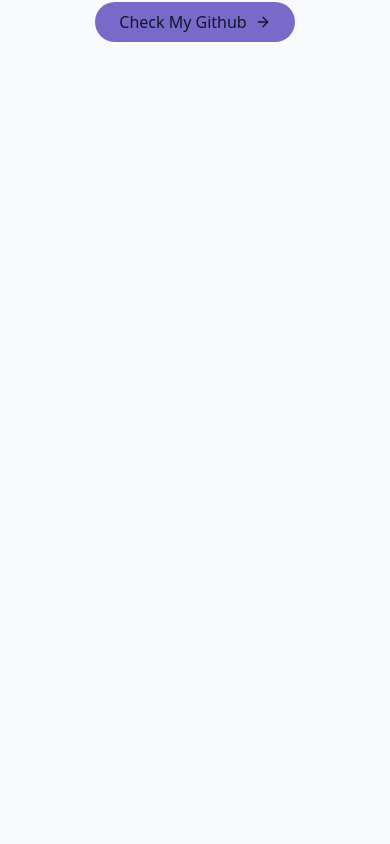
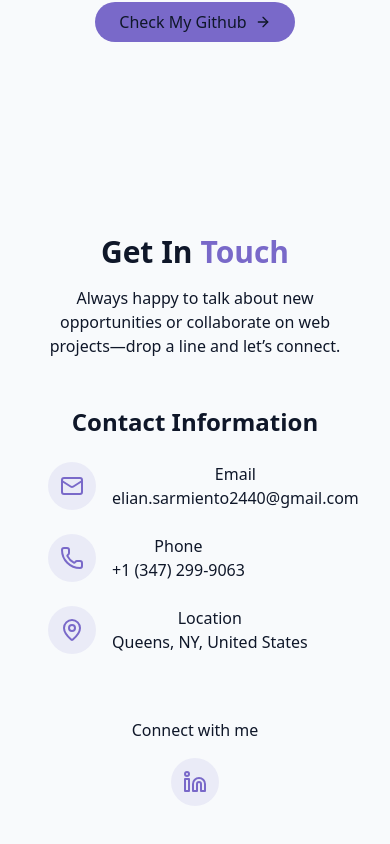
Before and after one commit to ElianSarmiento/Portfolio-website, a React (Vite) app: page / in a window 390 px wide. Shown: the part 6686-7530 px from the top of the page. Before the commit the page ends 6824 px from the top, so only its background shows below. Built offline with nearby package versions, Linux system fonts and the light colour scheme.

Commit message:
Polish contact section layout and icon links

```diff
--- /dev/null
+++ b/src/components/ContactSection.jsx
@@ -0,0 +1,86 @@
+import { LinkedinIcon, Mail, MapPin, Phone } from "lucide-react";
+
+export const ContactSection = () => {
+  return (
+    <section id="contact" className="py-24 px-4 relative bg-secondary/30">
+      <div className="container mx-auto max-w-5xl">
+        <h2 className="text-3xl md:text-4xl font-bold mb-4 text-center">
+          Get In <span className="text-primary"> Touch</span>
+        </h2>
+
+        <p className="text-center text-muted-foreground mb-12 max-w-2xl mx-auto">
+          Always happy to talk about new opportunities or collaborate on web
+          projects—drop a line and let’s connect.
+        </p>
+
+        <div className="grid grid-cols-1 md:grid-cols-2 gap-11">
+          <div className="space-y-8">
+            <h3 className="text-2xl font-semibold mb-6">
+              {" "}
+              Contact Information
+            </h3>
+
+            <div className="space-y-6">
+              <div className="flex items-start space-x-4">
+                <a
+                  href="mailto:elian.sarmiento2440@gmail.com"
+                  className="flex items-start space-x-4 group"
+                >
+                  <div className="p-3 rounded-full bg-primary/10 group-hover:bg-primary/20 transition-colors">
+                    <Mail className="h-6 w-6 text-primary" />
+                  </div>
+                  <div>
+                    <h4 className="font-medium"> Email</h4>
+                    <span className="text-muted-foreground group-hover:text-primary transition-colors">
+                      elian.sarmiento2440@gmail.com
+                    </span>
+                  </div>
+                </a>
+              </div>
+
+              <div className="flex items-start space-x-4">
+                <div className="p-3 rounded-full bg-primary/10">
+                  <Phone className="h-6 w-6 text-primary" />
+                </div>
+                <div>
+                  <h4 className="font-medium"> Phone</h4>
+                  <a
+                    href="tel:+13472999063"
+                    className="text-muted-foreground hover:text-primary transition-colors"
+                  >
+                    +1 (347) 299-9063
+                  </a>
+                </div>
+              </div>
+
+              <div className="flex items-start space-x-4">
+                <div className="p-3 rounded-full bg-primary/10">
+                  <MapPin className="h-6 w-6 text-primary" />
+                </div>
+                <div>
+                  <h4 className="font-medium"> Location</h4>
+                  <p className="text-muted-foreground">
+                    Queens, NY, United States
+                  </p>
+                </div>
+              </div>
+            </div>
+            <div className="pt-8">
+              <h4 className="font-medium mb-4">Connect with me</h4>
+              <div className="flex justify-center">
+                <a
+                  href="https://www.linkedin.com/in/elian-sarmiento2440/"
+                  target="_blank"
+                  rel="noopener noreferrer"
+                  className="p-3 rounded-full bg-primary/10 hover:bg-primary/20 transition-colors inline-flex"
+                >
+                  <LinkedinIcon className="h-6 w-6 text-primary" />
+                </a>
+              </div>
+            </div>
+          </div>
+        </div>
+      </div>
+    </section>
+  );
+};
--- a/src/pages/Home.jsx
+++ b/src/pages/Home.jsx
@@ -5,6 +5,7 @@
 import { AboutSection } from "../components/AboutSection";
 import { SkillsSection } from "../components/SkillSection";
 import { ProjectsSection } from "../components/ProjectsSection";
+import { ContactSection } from "../components/ContactSection";
 
 export const Home = () => {
   return (
@@ -21,6 +22,7 @@
         <AboutSection />
         <SkillsSection />
         <ProjectsSection />
+        <ContactSection />
       </main>
       {/*Footer*/}
     </div>
```
